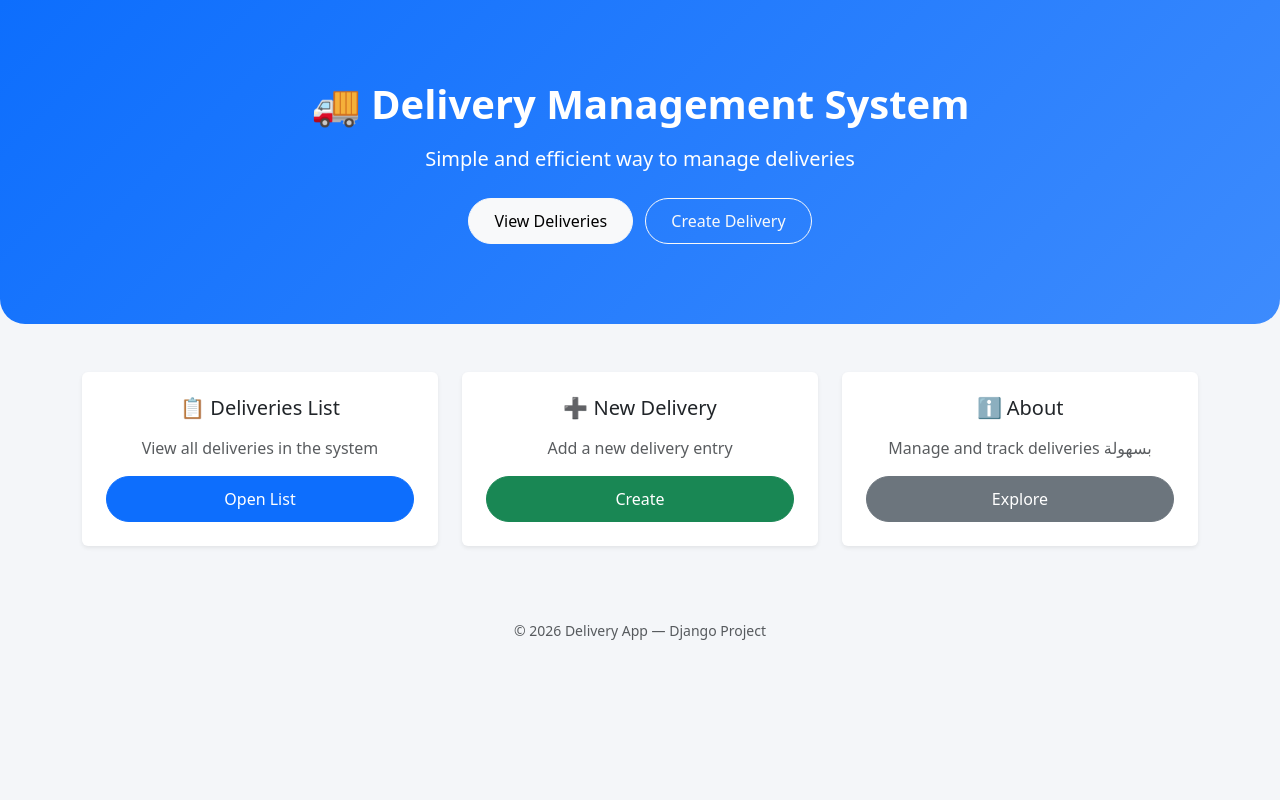
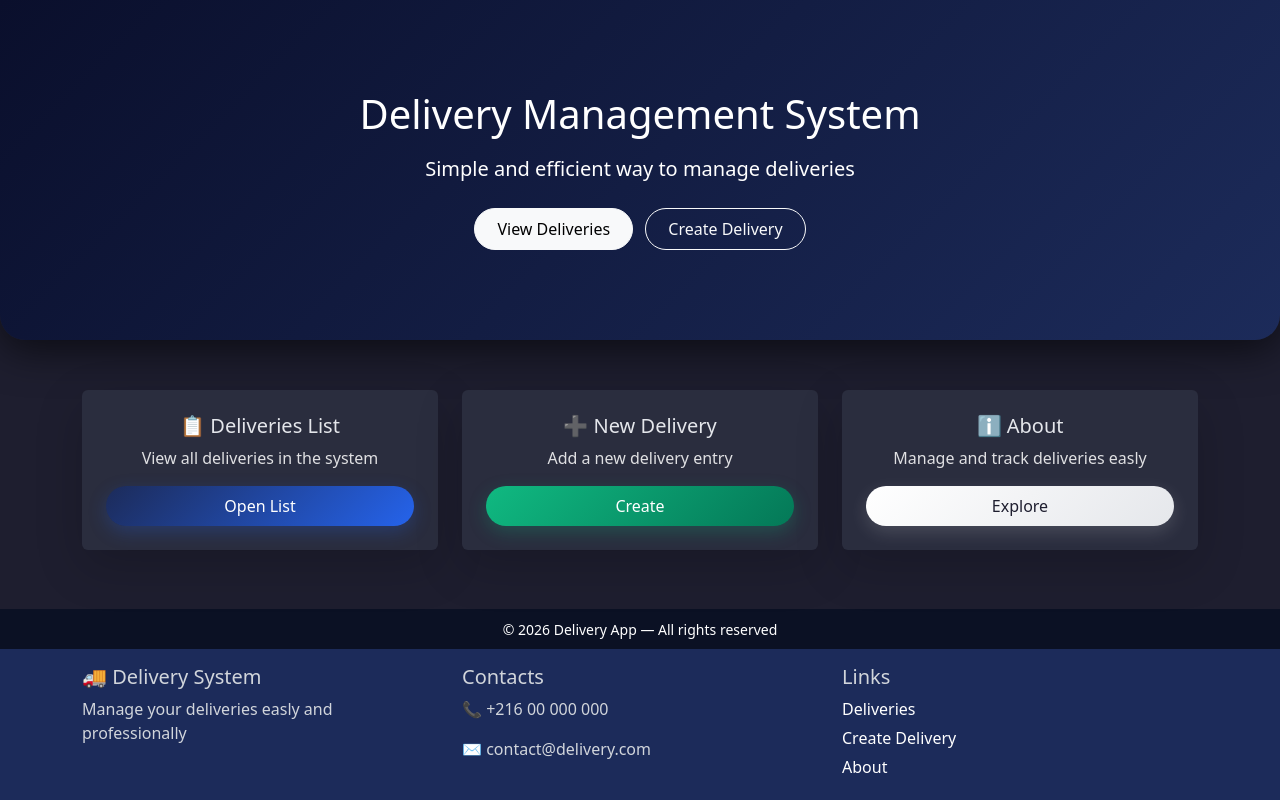
Before and after one commit to oubeynouira-cyber/pythondjangoexam, a Django app: page / in a window 1280 px wide. Run offline with Django 5.2, Linux system fonts and the light colour scheme.

Commit message:
updated homepage

```diff
--- a/pythonexam/deliveryproject/templates/homepage/homepage.html
+++ b/pythonexam/deliveryproject/templates/homepage/homepage.html
@@ -5,44 +5,134 @@
     <meta name="viewport" content="width=device-width, initial-scale=1.0">
     <title>Delivery System</title>
 
-    <!-- Bootstrap 5 -->
     <link href="https://cdn.jsdelivr.net/npm/bootstrap@5.3.0/dist/css/bootstrap.min.css" rel="stylesheet">
 
    <style>
-        body {
-            background-color: #f4f6f9;
+    html, body {
+        height: 100%;
     }
 
+    body {
+        background-color: #1e1e2f;
+        color: #e4e6eb;
+        display: flex;
+        flex-direction: column;
+        min-height: 100vh;
+    }
+
+    /* 🔧 STRETCHED HERO */
     .hero {
-            background: linear-gradient(135deg, #0d6efd, #3d8bfd);
+        background: linear-gradient(135deg, #0a0f2c, #1c2b5a);
         color: white;
-            padding: 80px 20px;
+        padding: 90px 20px; /* ⬆ increased height */
         text-align: center;
         border-radius: 0 0 25px 25px;
+        box-shadow: 0 10px 40px rgba(0,0,0,0.6);
     }
 
-        .hero h1 {
-            font-weight: bold;
+    .card {
+        background-color: #2a2d3e;
+        color: #e4e6eb;
     }
 
     .card-hover:hover {
-            transform: translateY(-5px);
+        transform: translateY(-8px);
         transition: 0.3s ease;
-            box-shadow: 0 10px 25px rgba(0,0,0,0.1);
+        box-shadow: 0 20px 50px rgba(0,0,0,0.7);
     }
 
     .btn-rounded {
         border-radius: 30px;
-            padding: 10px 25px;
+        padding: 8px 22px;
     }
+
+  .btn-primary {
+    background: linear-gradient(135deg, #1c2b5a, #2563eb);
+    border: none;
+    color: white;
+    box-shadow: 0 6px 18px rgba(37, 99, 235, 0.25);
+    transition: all 0.3s ease;
+}
+
+.btn-primary:hover {
+    background: linear-gradient(135deg, #162347, #1d4ed8);
+    transform: translateY(-2px);
+    box-shadow: 0 10px 25px rgba(37, 99, 235, 0.35);
+}
+
+
+   .btn-success {
+    background: linear-gradient(135deg, #10b981, #047857);
+    border: none;
+    color: white;
+    box-shadow: 0 6px 18px rgba(16, 185, 129, 0.25);
+    transition: all 0.3s ease;
+}
+
+.btn-success:hover {
+    background: linear-gradient(135deg, #059669, #065f46);
+    transform: translateY(-2px);
+    box-shadow: 0 10px 25px rgba(16, 185, 129, 0.35);
+}
+.btn-secondary {
+    background: linear-gradient(135deg, #ffffff, #e5e7eb);
+    border: none;
+    color: #1e1e2f;
+    box-shadow: 0 6px 18px rgba(255, 255, 255, 0.15);
+    transition: all 0.3s ease;
+}
+
+.btn-secondary:hover {
+    background: linear-gradient(135deg, #f3f4f6, #d1d5db);
+    transform: translateY(-2px);
+    box-shadow: 0 10px 25px rgba(255, 255, 255, 0.25);
+    color: #111827;
+}
+
+    .text-muted {
+        color: white !important;
+        opacity: 0.85;
+    }
+
+    .content {
+        flex: 1;
+    }
+
+    /* 🔧 MOVE CARDS SLIGHTLY DOWN */
+    .cards-wrapper {
+        margin-top: 50px; /* ⬇ pushes cards lower */
+    }
+
+    .footer {
+        background-color: #1c2b5a;
+        color: #d1d5db;
+        margin-top: auto;
+
+    }
+
+   .footer-top {
+    background: rgba(0, 0, 0, 0.601);
+    color: #fff;
+
+}
+
+    .footer-links a {
+    color: white !important;
+    text-decoration: none;
+    display: block;
+    margin-bottom: 5px;
+}
+
 </style>
+
 </head>
+
 <body>
 
-<!-- HERO -->
+<!-- HERO (taller) -->
 <div class="hero">
     <div class="container">
-        <h1>🚚 Delivery Management System</h1>
+        <h1>Delivery Management System</h1>
         <p class="lead mt-3">Simple and efficient way to manage deliveries</p>
 
         <div class="mt-4">
@@ -52,34 +142,33 @@
     </div>
 </div>
 
-<!-- MAIN SECTION -->
-<div class="container mt-5">
+<!-- MAIN -->
+<div class="content">
+
+<div class="container cards-wrapper">
 
     <div class="row g-4">
 
-        <!-- LIST -->
         <div class="col-md-4">
-            <div class="card card-hover border-0 shadow-sm text-center p-4">
-                <h5 class="mb-3">📋 Deliveries List</h5>
+            <div class="card card-hover border-0 shadow-lg text-center p-4">
+                <h5>📋 Deliveries List</h5>
                 <p class="text-muted">View all deliveries in the system</p>
                 <a href="/list.html" class="btn btn-primary btn-rounded">Open List</a>
             </div>
         </div>
 
-        <!-- CREATE -->
         <div class="col-md-4">
-            <div class="card card-hover border-0 shadow-sm text-center p-4">
-                <h5 class="mb-3">➕ New Delivery</h5>
+            <div class="card card-hover border-0 shadow-lg text-center p-4">
+                <h5>➕ New Delivery</h5>
                 <p class="text-muted">Add a new delivery entry</p>
                 <a href="/form.html" class="btn btn-success btn-rounded">Create</a>
             </div>
         </div>
 
-        <!-- INFO -->
         <div class="col-md-4">
-            <div class="card card-hover border-0 shadow-sm text-center p-4">
-                <h5 class="mb-3">ℹ️ About</h5>
-                <p class="text-muted">Manage and track deliveries بسهولة</p>
+            <div class="card card-hover border-0 shadow-lg text-center p-4">
+                <h5>ℹ️ About</h5>
+                <p class="text-muted">Manage and track deliveries easly</p>
                 <a href="/list.html" class="btn btn-secondary btn-rounded">Explore</a>
             </div>
         </div>
@@ -88,9 +177,41 @@
 
 </div>
 
+</div>
+
 <!-- FOOTER -->
-<footer class="text-center mt-5 py-4 text-muted">
-    <small>© 2026 Delivery App — Django Project</small>
+<footer class="footer">
+
+    <div class="footer-top text-center py-2">
+        <small>© 2026 Delivery App — All rights reserved</small>
+    </div>
+
+    <div class="container py-3">
+        <div class="row text-start">
+
+            <div class="col-md-4">
+                <h5>🚚 Delivery System</h5>
+                <p>Manage your deliveries easly and professionally</p>
+            </div>
+
+            <div class="col-md-4">
+                <h5>Contacts</h5>
+                <p>📞 +216 00 000 000</p>
+                <p>✉️ contact@delivery.com</p>
+            </div>
+
+           <!-- LINKS -->
+        <div class="col-md-4" >
+            <h5>Links</h5>
+            <div class="d-flex flex-column footer-links">
+                <a href="/list">Deliveries</a>
+                <a href="/form">Create Delivery</a>
+                <a href="#">About</a>
+            </div>
+        </div>
+
+    </div>
+
 </footer>
 
 </body>
```
Lines whose indentation alone changed are shown as unchanged.
